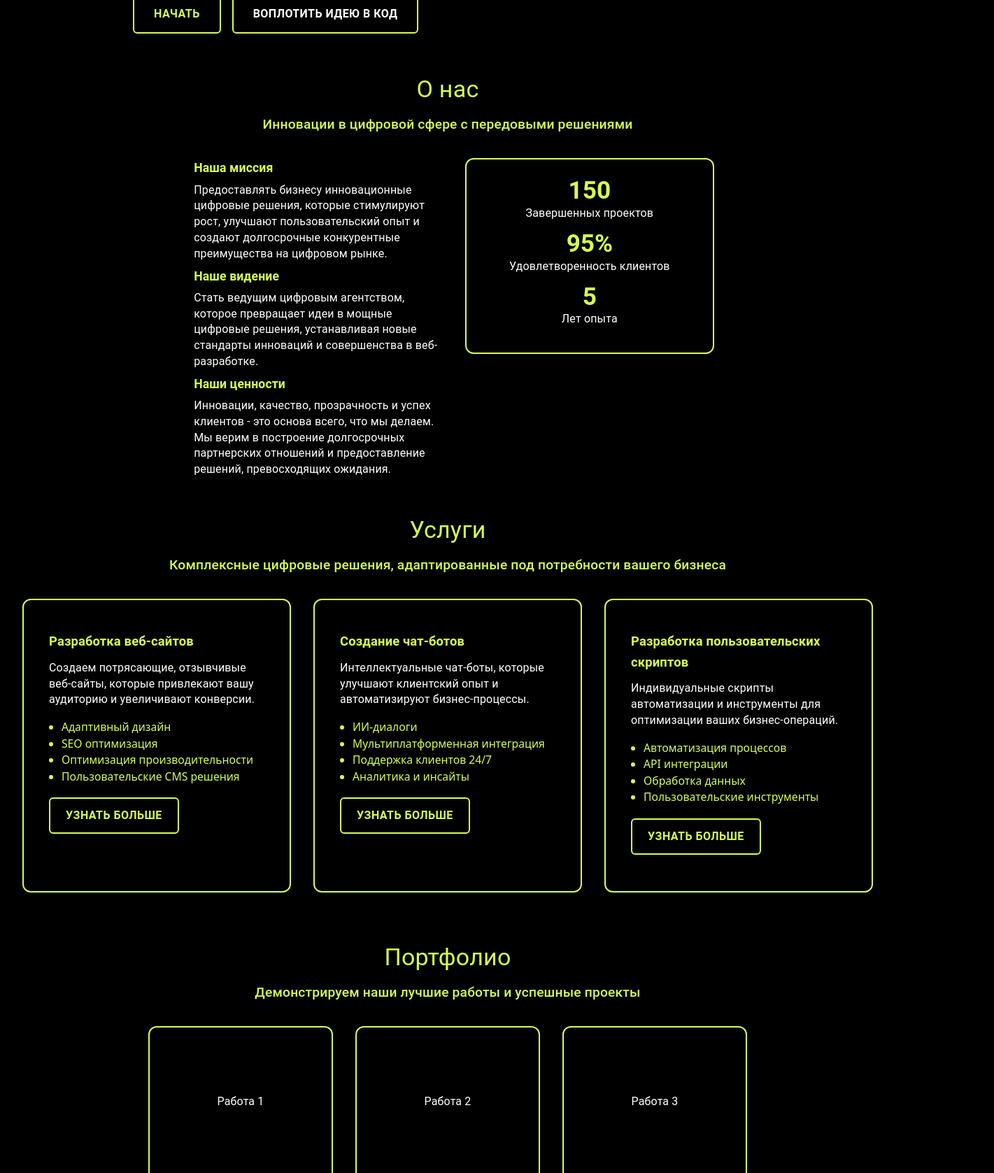
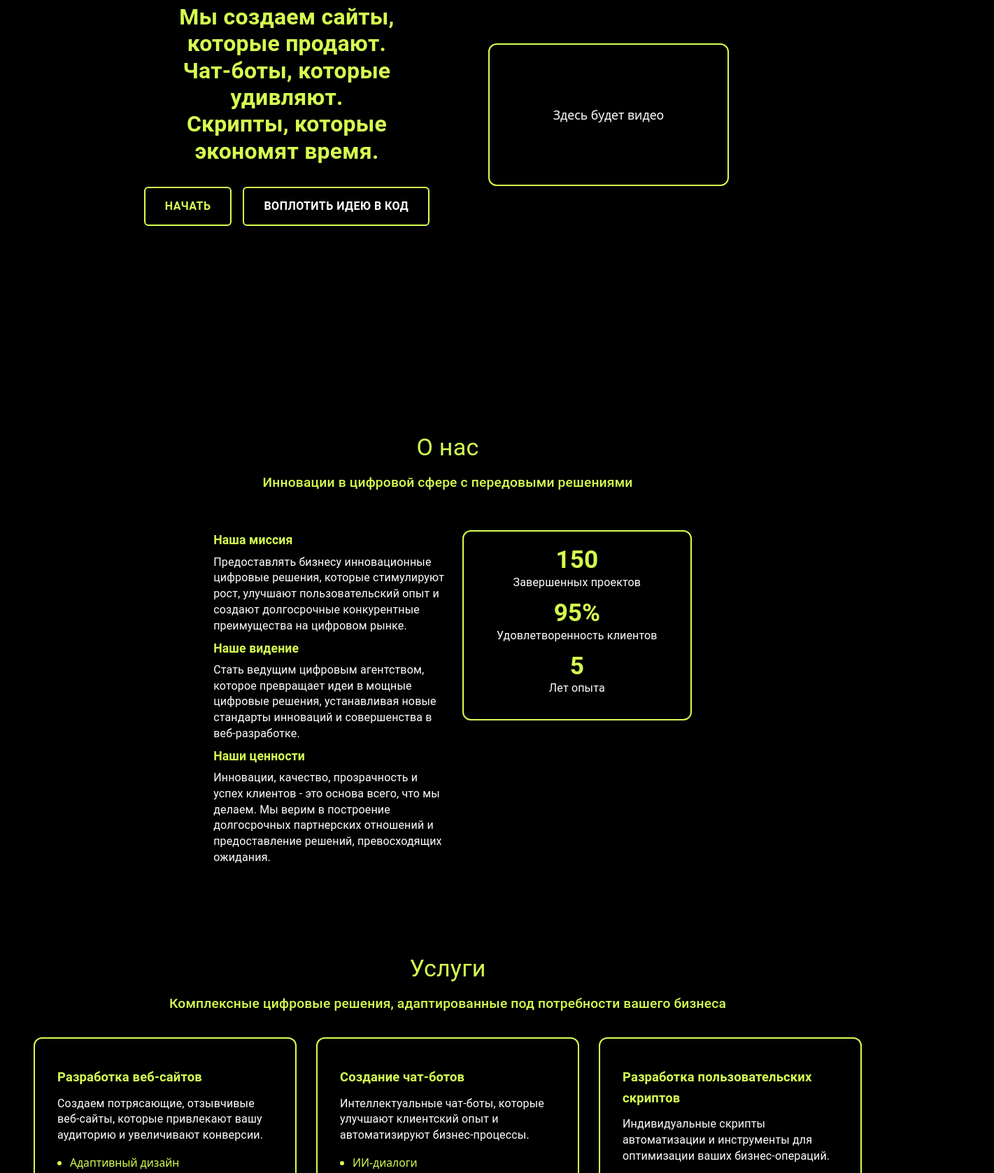
Before and after one commit to FlamingoKi/JGETit-site, a React (Vite) app: page / in a window 1280 px wide. Shown: the part 371-2048 px from the top of the page at 70% size, 1421 px wide, since content can reach past the window. Built offline with nearby package versions, Linux system fonts and the light colour scheme.

Commit message:
Визуальные измменения

```diff
--- a/src/App.jsx
+++ b/src/App.jsx
@@ -5,7 +5,7 @@ import Footer from "./components/Footer";
 
 export default function App() {
   return (
-    <div style={{minHeight: '100vh', display: 'flex', flexDirection: 'column'}}>
+    <div style={{minHeight: '100vh', display: 'flex', flexDirection: 'column', paddingTop: '90px'}}>
       <Header />
       <Main />
       <Footer />
--- a/src/components/Footer.jsx
+++ b/src/components/Footer.jsx
@@ -10,7 +10,19 @@ import "./Footer.css";
 
 export default function Footer() {
   return (
-    <Box component="footer" sx={{ background: "#000", py: 5, px: 0, color: "#fff", display: "flex", flexDirection: "column", alignItems: "center" }}>
+    <Box
+      component="footer"
+      sx={{
+        background: "#000",
+        py: 5,
+        px: 0,
+        color: "#fff",
+        display: "flex",
+        flexDirection: "column",
+        alignItems: "center",
+        borderTop: "2px solid #D6FE51"
+      }}
+    >
       <Box className="footer-row" sx={{ width: "100%", maxWidth: 1200, display: "flex", justifyContent: "space-between", gap: 4, flexWrap: "wrap" }}>
         <Box className="footer-col footer-brand" sx={{ minWidth: 160, maxWidth: 300, mb: 3 }}>
           <Typography variant="h6" className="footer-brand-title" sx={{ color: "#D6FE51", mb: 1 }}>
--- a/src/components/Header.jsx
+++ b/src/components/Header.jsx
@@ -30,7 +30,7 @@ export default function Header() {
   }, []);
 
   return (
-    <AppBar position="static" color="default" elevation={0} sx={{ background: "#000", borderBottom: "2px solid #D6FE51" }}>
+    <AppBar position="fixed" color="default" elevation={0} sx={{ background: "#000" }}>
       <Toolbar sx={{ justifyContent: "flex-start", minHeight: "90px", px: { xs: 2, md: 6 } }}>
         <Box sx={{ display: "flex", alignItems: "center", flex: "0 0 auto" }}>
           <img
--- a/src/components/Main.jsx
+++ b/src/components/Main.jsx
@@ -8,7 +8,7 @@ import Contacts from "./sections/Contacts";
 
 export default function Main() {
   return (
-    <main style={{flex: 1, padding: 20, display: 'flex', flexDirection: 'column', alignItems: 'center'}}>
+    <main style={{flex: 1, display: 'flex', flexDirection: 'column', alignItems: 'center', padding: 0}}>
       <Home />
       <About />
       <Services />
--- a/src/components/sections/About.css
+++ b/src/components/sections/About.css
@@ -1,4 +1,3 @@
-
 #about h2 {
   text-align: center;
   color: #D6FE51;
@@ -12,15 +11,18 @@
 }
 #about .about-row {
   display: flex;
-  gap: 40px;
+  gap: 32px;
   justify-content: center;
   align-items: flex-start;
   flex-wrap: wrap;
+  max-width: 900px;
+  margin: 0 auto;
+  padding: 20px 0;
 }
 #about .about-left {
   flex: 1;
   min-width: 260px;
-  max-width: 420px;
+  max-width: 380px;
 }
 #about .about-block-title {
   font-size: 1.1rem;
@@ -34,18 +36,18 @@
 }
 #about .about-right {
   flex: 1;
-  min-width: 220px;
-  max-width: 320px;
+  min-width: 200px;
+  max-width: 300px;
   display: flex;
   flex-direction: column;
-  gap: 24px;
+  gap: 20px;
   align-items: center;
   justify-content: center;
 }
 #about .about-stats {
   background: #000;
   border-radius: 12px;
-  padding: 24px 16px;
+  padding: 20px 12px;
   width: 100%;
   display: flex;
   flex-direction: column;
--- a/src/components/sections/Contacts.jsx
+++ b/src/components/sections/Contacts.jsx
@@ -16,7 +16,7 @@ export default function Contacts() {
         Готовы начать свой следующий проект? Давайте обсудим ваши потребности
       </Typography>
       <Stack direction={{ xs: "column", md: "row" }} spacing={5} justifyContent="center" alignItems="flex-start" sx={{ mt: 4 }}>
-        <Paper elevation={3} sx={{ flex: 1, minWidth: 260, maxWidth: 380, p: 3, mb: 3, borderRadius: 2, background: "#000" }}>
+        <Paper elevation={3} sx={{ flex: 1, minWidth: 260, maxWidth: 340, p: 3, mb: 3, borderRadius: 2, background: "#000" }}>
           <Typography variant="h6" color="#D6FE51" gutterBottom>
             Напишите нам
           </Typography>
@@ -36,7 +36,7 @@ export default function Contacts() {
             ул. Инновационная, 123<br />Москва, 123456
           </Typography>
         </Paper>
-        <Paper elevation={3} sx={{ flex: 1, minWidth: 260, maxWidth: 380, p: 3, mb: 3, borderRadius: 2, border: "2px solid #D6FE51", background: "#000" }}>
+        <Paper elevation={3} sx={{ flex: 1, minWidth: 260, maxWidth: 340, p: 3, mb: 3, borderRadius: 2, border: "2px solid #D6FE51", background: "#000" }}>
           <Box component="form" sx={{ display: "flex", flexDirection: "column", gap: 2 }}>
             <TextField
               label="Имя"
@@ -112,7 +112,20 @@ export default function Contacts() {
               variant="contained"
               color="success"
               fullWidth
-              sx={{ fontWeight: 600 }}
+              sx={{
+                fontWeight: 600,
+                background: "#D6FE51",
+                color: "#000",
+                borderRadius: "6px",
+                border: "2px solid #D6FE51",
+                boxShadow: "none",
+                transition: "background 0.2s, color 0.2s",
+                "&:hover": {
+                  background: "#fff",
+                  color: "#000",
+                  borderColor: "#D6FE51"
+                }
+              }}
             >
               Отправить сообщение
             </Button>
--- a/src/components/sections/Home.css
+++ b/src/components/sections/Home.css
@@ -1,69 +1,44 @@
 /* Восстановим layout для первой секции (Home) */
 #home {
   width: 100%;
-  max-width: 900px;
+  max-width: none;
+  min-height: 100vh;
+  height: 100vh;
   display: flex;
   justify-content: center;
   align-items: center;
   gap: 40px;
-  min-height: 340px;
+  padding-top: 90px;
+  box-sizing: border-box;
 }
-#home .home-left {
-  flex: 1;
-  text-align: left;
+
+#home .home-left,
+#home .home-video {
+  flex: unset;
+  max-width: 420px;
+  width: 100%;
   display: flex;
   flex-direction: column;
+  align-items: center; /* Центрируем содержимое */
   justify-content: center;
+  text-align: center;  /* Центрируем текст */
 }
+
 #home .home-title {
   font-size: 2rem;
   font-weight: bold;
   line-height: 1.2;
   margin-bottom: 32px;
   color: #D6FE51;
+  text-align: center; /* Центрируем заголовок */
 }
+
 #home .home-btns {
   display: flex;
   gap: 16px;
+  justify-content: center; /* Центрируем кнопки */
 }
-#home .home-video {
-  flex: 1;
-  display: flex;
-  justify-content: center;
-  align-items: center;
-  min-height: 220px;
-}
-#home .home-video-box {
-  width: 100%;
-  max-width: 340px;
-  height: 200px;
-  background: #000;
-  border: 2px solid #D6FE51;
-  border-radius: 12px;
-  display: flex;
-  align-items: center;
-  justify-content: center;
-  color: #fff;
-  font-size: 1.1rem;
-}
-#home .home-left {
-  flex: 1;
-  text-align: left;
-  display: flex;
-  flex-direction: column;
-  justify-content: center;
-}
-#home .home-title {
-  font-size: 2rem;
-  font-weight: bold;
-  line-height: 1.2;
-  margin-bottom: 32px;
-  color: #D6FE51;
-}
-#home .home-btns {
-  display: flex;
-  gap: 16px;
-}
+
 #home .home-btn {
   padding: 12px 28px;
   font-size: 1rem;
@@ -75,6 +50,26 @@
   cursor: pointer;
   transition: background 0.2s, color 0.2s;
 }
+#home .home-btn:hover {
+  background: #D6FE51;
+  color: #000;
+}
+#home .home-btn-alt {
+  padding: 12px 28px;
+  font-size: 1rem;
+  font-weight: 600;
+  background: #000;
+  color: #fff;
+  border: 2px solid #D6FE51;
+  border-radius: 6px;
+  cursor: pointer;
+  transition: background 0.2s, color 0.2s;
+}
+#home .home-btn-alt:hover {
+  background: #D6FE51;
+  color: #000;
+}
+
 #home .home-btn:hover {
   background: #D6FE51;
   color: #000;
--- a/src/components/sections/Portfolio.css
+++ b/src/components/sections/Portfolio.css
@@ -1,4 +1,3 @@
-
 #portfolio h2 {
   text-align: center;
   color: #D6FE51;
@@ -12,22 +11,26 @@
 }
 #portfolio .portfolio-row {
   display: flex;
-  gap: 32px;
-  justify-content: center;
-  flex-wrap: wrap;
+  gap: 28px;
+  justify-content: flex-start;
+  flex-wrap: nowrap;
+  max-width: 100%;
+  margin: 0 auto;
+  overflow-x: auto;
+  padding-bottom: 16px;
 }
 #portfolio .portfolio-card {
   flex: 1;
-  min-width: 260px;
+  min-width: 280px;
   max-width: 340px;
   background: #000;
   border-radius: 12px;
-  height: 220px;
+  height: 180px;
   display: flex;
   align-items: center;
   justify-content: center;
   color: #fff;
   font-size: 1.1rem;
-  margin-bottom: 24px;
+  margin-bottom: 20px;
   border: 2px solid #D6FE51;
 }
--- a/src/components/sections/Reviews.css
+++ b/src/components/sections/Reviews.css
@@ -1,4 +1,3 @@
-
 #reviews h2 {
   text-align: center;
   color: #D6FE51;
@@ -12,11 +11,11 @@
 }
 #reviews .reviews-box {
   width: 100%;
-  max-width: 600px;
+  max-width: 500px;
   margin: 0 auto;
   background: #000;
   border-radius: 12px;
-  height: 180px;
+  height: 140px;
   display: flex;
   align-items: center;
   justify-content: center;
--- a/src/components/sections/Services.css
+++ b/src/components/sections/Services.css
@@ -1,4 +1,3 @@
-
 #services h2 {
   text-align: center;
   color: #D6FE51;
@@ -12,22 +11,26 @@
 }
 #services .services-row {
   display: flex;
-  gap: 32px;
-  justify-content: center;
-  flex-wrap: wrap;
+  gap: 28px;
+  justify-content: flex-start;
+  flex-wrap: nowrap;
+  max-width: 100%;
+  margin: 0 auto;
+  overflow-x: auto;
+  padding-bottom: 16px;
 }
 #services .service-card {
   flex: 1;
-  min-width: 260px;
+  min-width: 280px;
   max-width: 340px;
   background: #000;
   border-radius: 12px;
-  padding: 28px 20px;
+  padding: 24px 16px;
   box-shadow: 0 2px 8px #0001;
   display: flex;
   flex-direction: column;
   align-items: flex-start;
-  margin-bottom: 24px;
+  margin-bottom: 20px;
   border: 2px solid #D6FE51;
 }
 #services .service-title {
--- a/src/index.css
+++ b/src/index.css
@@ -64,5 +64,9 @@ button:focus-visible {
 }
 
 section {
-  margin-bottom: 48px;
+  margin-bottom: 100px;
 }
+
+section[id] {
+  scroll-margin-top: 90px;
+}
```
Also changed, not shown: src/components/sections/Contacts.css (+11 -11 lines).
